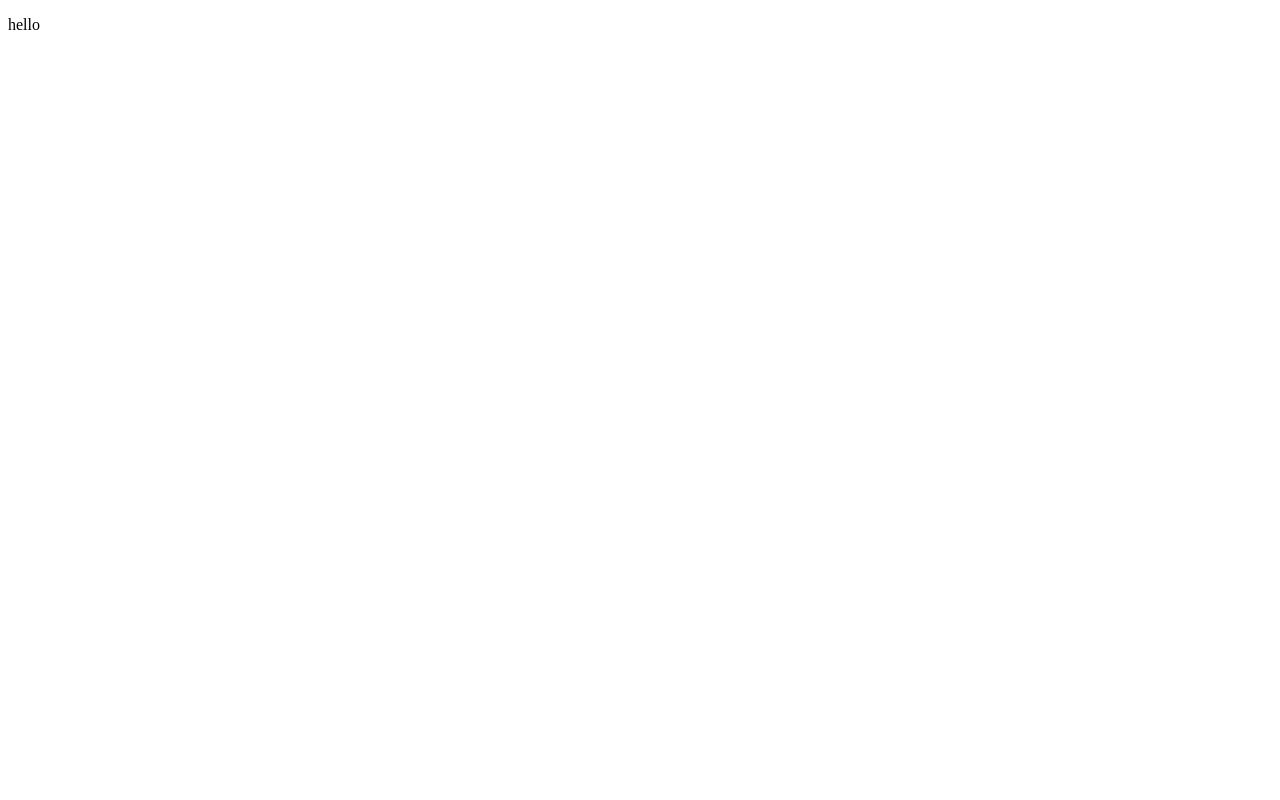
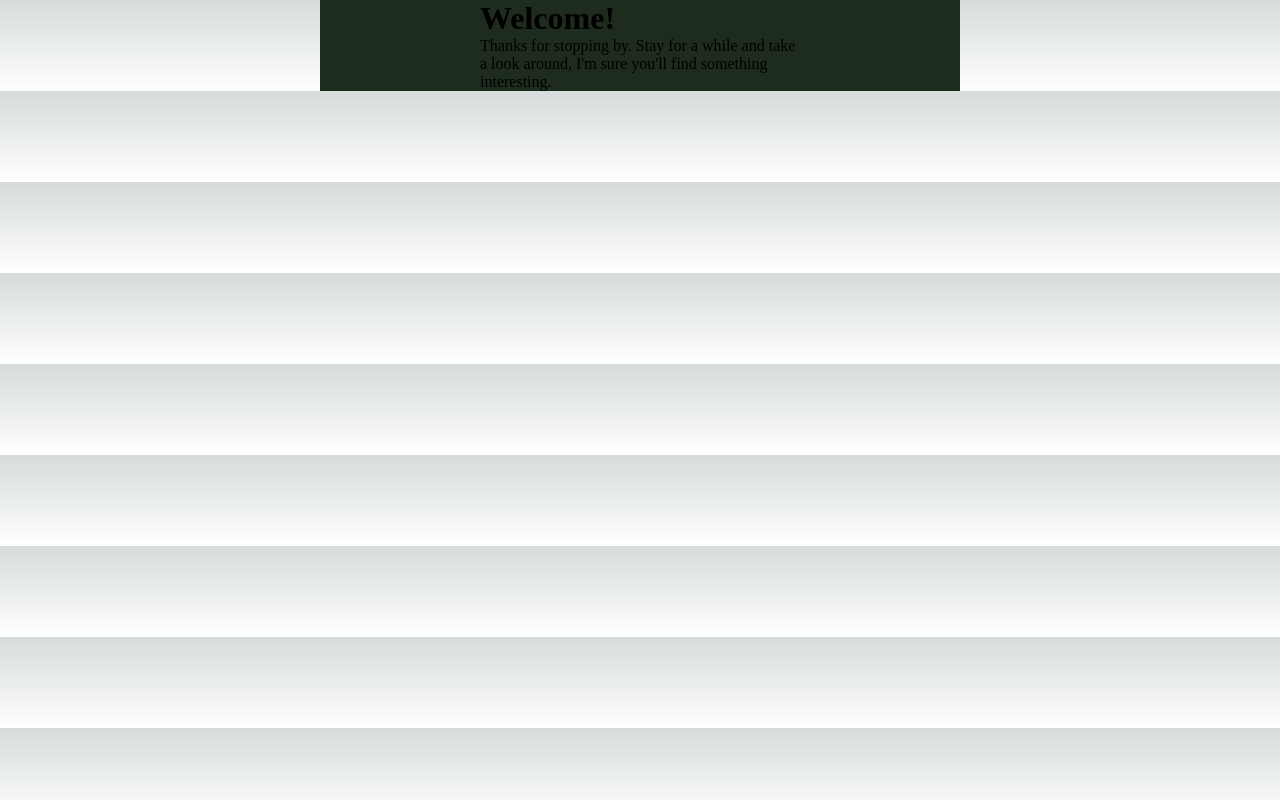
Before and after one commit to syntaxjedi/personal-website, a Next.js app: page / in a window 1280 px wide. Built offline with nearby package versions, Linux system fonts and the light colour scheme.

Commit message:
build debugging

```diff
--- a/layout.js
+++ b/src/app/layout.js
@@ -1,6 +1,6 @@
 import { Inter } from "next/font/google";
 import "./globals.css";
-import NavBar from "./src/app/_components/navbar";
+import NavBar from "./_components/navbar";
 import { red } from "@mui/material/colors";
 
 const inter = Inter({ subsets: ["latin"] });
@@ -13,7 +13,7 @@ export const metadata = {
 export default function RootLayout({ children }) {
   return (
     <html lang="en" >
-      <body>Hello World</body>
+      <body>{children}</body>
     </html>
   );
 }
--- a/src/app/layout.tsx
+++ /dev/null
@@ -1,16 +0,0 @@
-export const metadata = {
-  title: 'Next.js',
-  description: 'Generated by Next.js',
-}
-
-export default function RootLayout({
-  children,
-}: {
-  children: React.ReactNode
-}) {
-  return (
-    <html lang="en">
-      <body><p>hello</p></body>
-    </html>
-  )
-}
```
